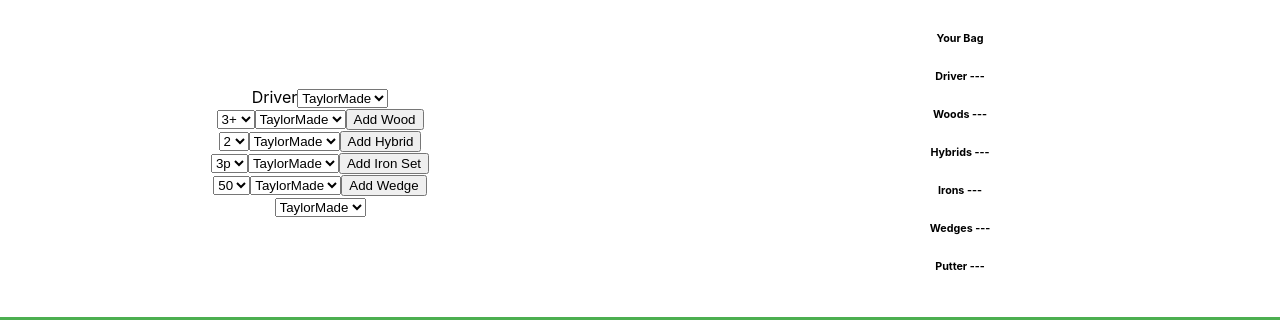
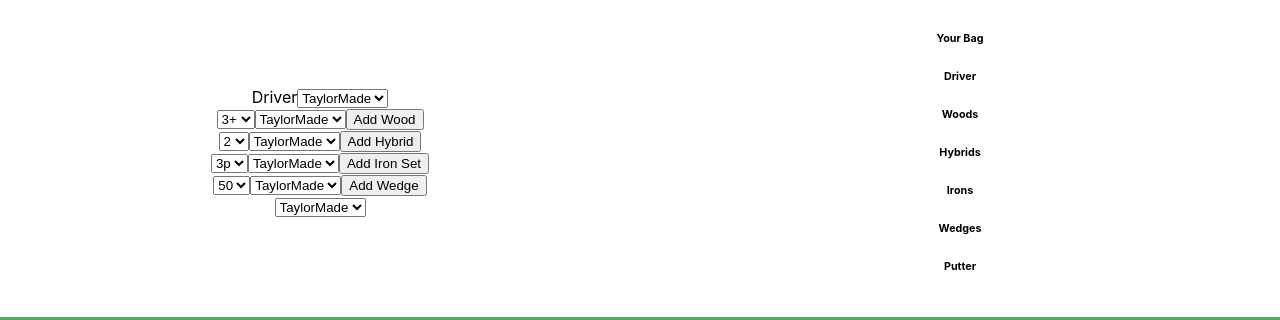
Before and after one commit to poplockndrop1t/golfBuddy, a React (Create React App) app: page / in a window 1280 px wide. Shown: the part 154-474 px from the top of the page. Built offline with nearby package versions, Linux system fonts and the light colour scheme.

Commit message:
Adjust club markup

```diff
--- a/src/BagCreator/YourBag/YourBag.js
+++ b/src/BagCreator/YourBag/YourBag.js
@@ -17,12 +17,30 @@ function YourBag({ bag }) {
   return (
     <div className="yourBagContainer">
       <h6>Your Bag</h6>
-      <h6>Driver --- { bag.driver }</h6>
-      <h6>Woods --- { formatClubs(bag.woods) }</h6>
-      <h6>Hybrids --- { formatClubs(bag.hybrids) }</h6>
-      <h6>Irons --- { formatClubs(bag.irons) }</h6>
-      <h6>Wedges --- { formatClubs(bag.wedges) }</h6>
-      <h6>Putter --- { bag.putter }</h6>
+      <div className="club">
+        <h6>Driver</h6>
+        <h6>{ bag.driver }</h6>
+      </div>
+      <div className="club">
+        <h6>Woods</h6>
+        <h6>{ formatClubs(bag.woods) }</h6>
+      </div>
+      <div className="club">
+        <h6>Hybrids</h6>
+        <h6>{ formatClubs(bag.hybrids) }</h6>
+      </div>
+      <div className="club">
+        <h6>Irons</h6>
+        <h6>{ formatClubs(bag.irons) }</h6>
+      </div>
+      <div className="club">
+        <h6>Wedges</h6>
+        <h6>{ formatClubs(bag.wedges) }</h6>
+      </div>
+      <div className="club">
+        <h6>Putter</h6>
+        <h6>{ bag.putter }</h6>
+      </div>
     </div>
   )
 };
```
